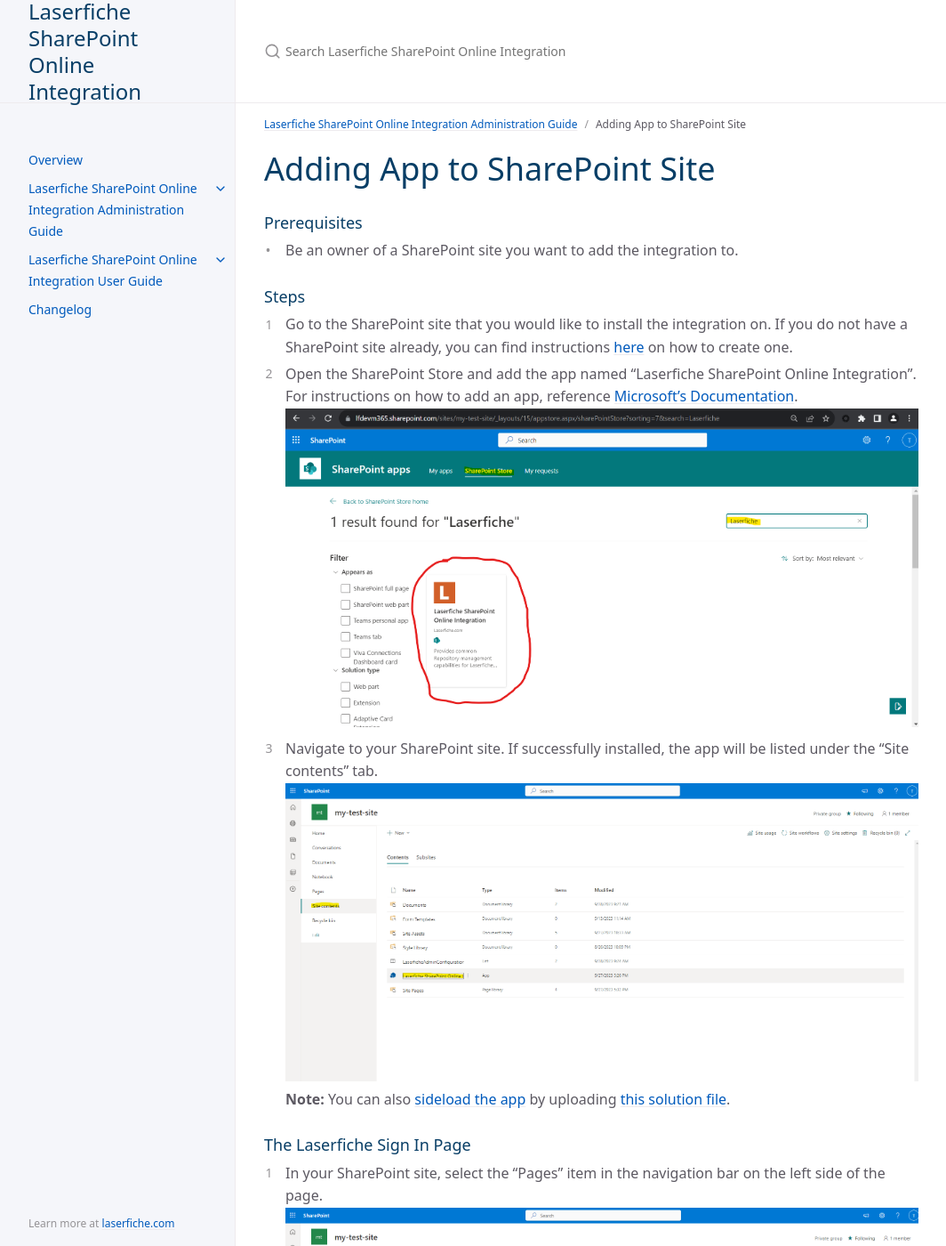
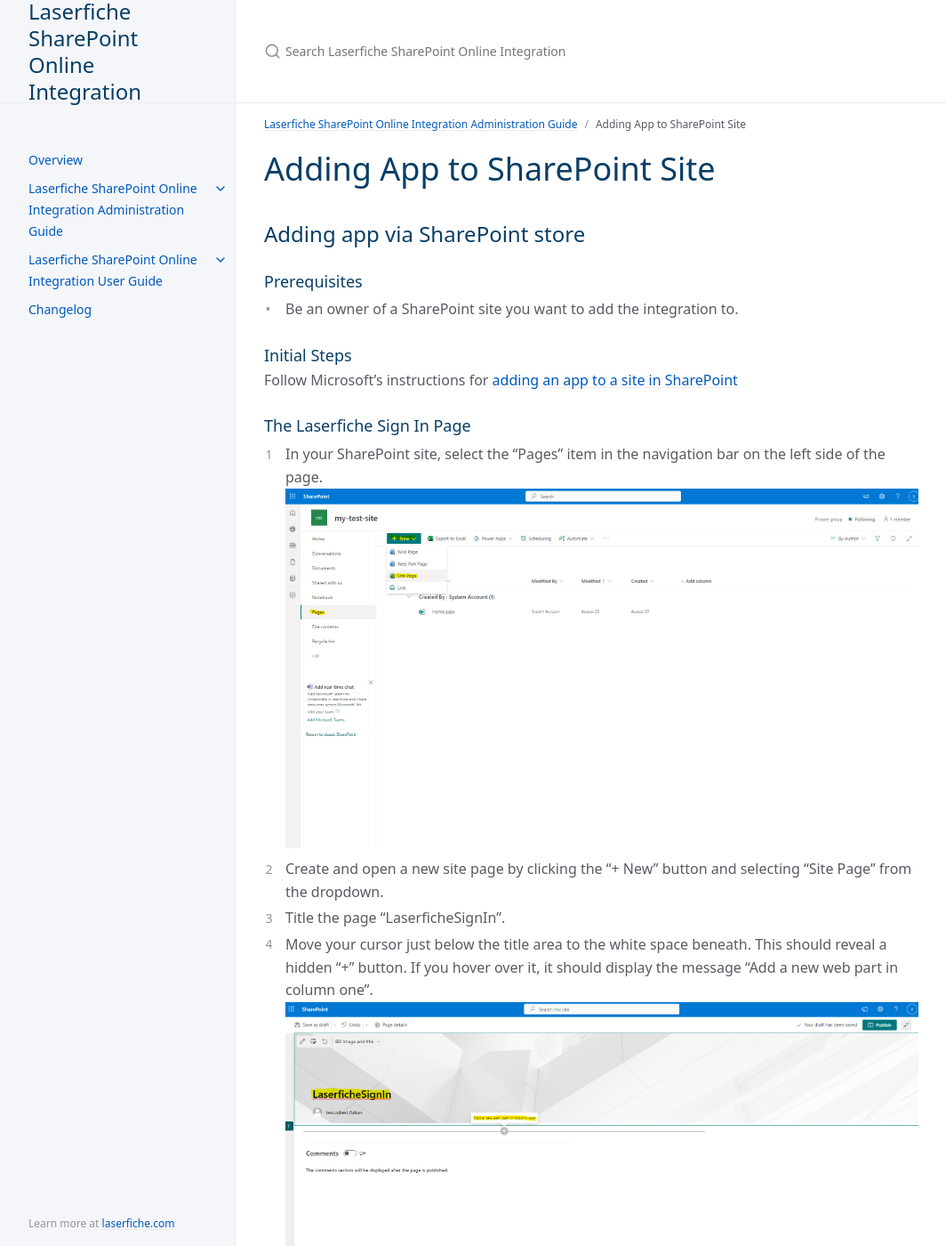
Before and after one commit to isabella232/laserfiche-sharepoint-integration, a Jekyll site: the page built from jekyll_files/docs/admin-documentation/adding-app-to-sp-site.md, in a window 1280 px wide and 1400 px high. Shown: the whole window at 89% size, without its empty margins (107-1171 px from the left). Built offline with Jekyll 4.4.1, drawn with Linux system fonts in a browser that asks for light colours; cached includes are drawn as plain includes.

Commit message:
replaced adding app docs with reference to microsoft docs

```diff
--- a/jekyll_files/docs/admin-documentation/adding-app-to-sp-site.md
+++ b/jekyll_files/docs/admin-documentation/adding-app-to-sp-site.md
@@ -1,24 +1,21 @@
 ---
 layout: default
 title: Adding App to SharePoint Site
-nav_order: 1
+nav_order: 2
 parent: Laserfiche SharePoint Online Integration Administration Guide
 ---
 
 # Adding App to SharePoint Site
 
+## Adding app via SharePoint store
 ### Prerequisites
 
 - Be an owner of a SharePoint site you want to add the integration to.
 
-### Steps
+### Initial Steps
 
-1. Go to the SharePoint site that you would like to install the integration on. If you do not have a SharePoint site already, you can find instructions [here](https://support.microsoft.com/en-gb/office/create-a-site-in-sharepoint-4d1e11bf-8ddc-499d-b889-2b48d10b1ce8){:target="_blank"} on how to create one.
-1. Open the SharePoint Store and add the app named “Laserfiche SharePoint Online Integration”. For instructions on how to add an app, reference [Microsoft's Documentation](https://learn.microsoft.com/en-us/sharepoint/use-app-catalog?redirectSourcePath=%252farticle%252fuse-the-app-catalog-to-make-custom-business-apps-available-for-your-sharepoint-online-environment-0b6ab336-8b83-423f-a06b-bcc52861cba0#add-custom-apps){:target="_blank"}.
-   <a href="../assets/images/addTheApp.png"><img src="../assets/images/addTheApp.png"></a>
-1. Navigate to your SharePoint site. If successfully installed, the app will be listed under the “Site contents” tab.
-   <a href="../assets/images/appInstalled.png"><img src="../assets/images/appInstalled.png"></a>
-**Note:** You can also [sideload the app](https://learn.microsoft.com/en-us/sharepoint/use-app-catalog?redirectSourcePath=%252farticle%252fuse-the-app-catalog-to-make-custom-business-apps-available-for-your-sharepoint-online-environment-0b6ab336-8b83-423f-a06b-bcc52861cba0#add-custom-apps){:target="_blank"} by uploading  [this solution file](../assets/LaserficheSharePointOnlineIntegration.sppkg).
+Follow Microsoft's instructions for [adding an app to a site in SharePoint](https://support.microsoft.com/en-us/office/add-an-app-to-a-site-ef9c0dbd-7fe1-4715-a1b0-fe3bc81317cb){:target="_blank"}
+
 
 ### The Laserfiche Sign In Page
 
```
Also changed, not shown: jekyll_files/docs/admin-documentation/adding-app-organization.md (added, +23 -0 lines), jekyll_files/docs/admin-documentation/configuring-metadata-mappings.md (+1 -1 lines), jekyll_files/docs/admin-documentation/register-app-in-laserfiche.md (+1 -1 lines), jekyll_files/docs/assets/images/addTheApp.png (deleted), jekyll_files/docs/assets/images/appInstalled.png (deleted).
